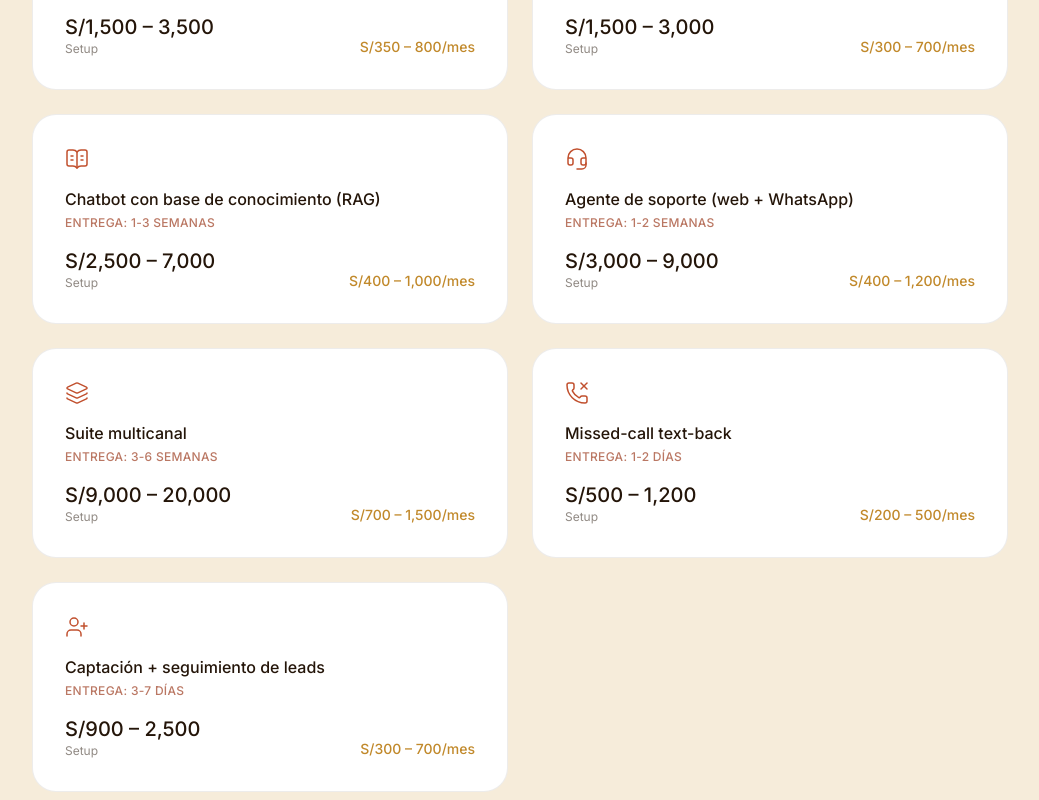
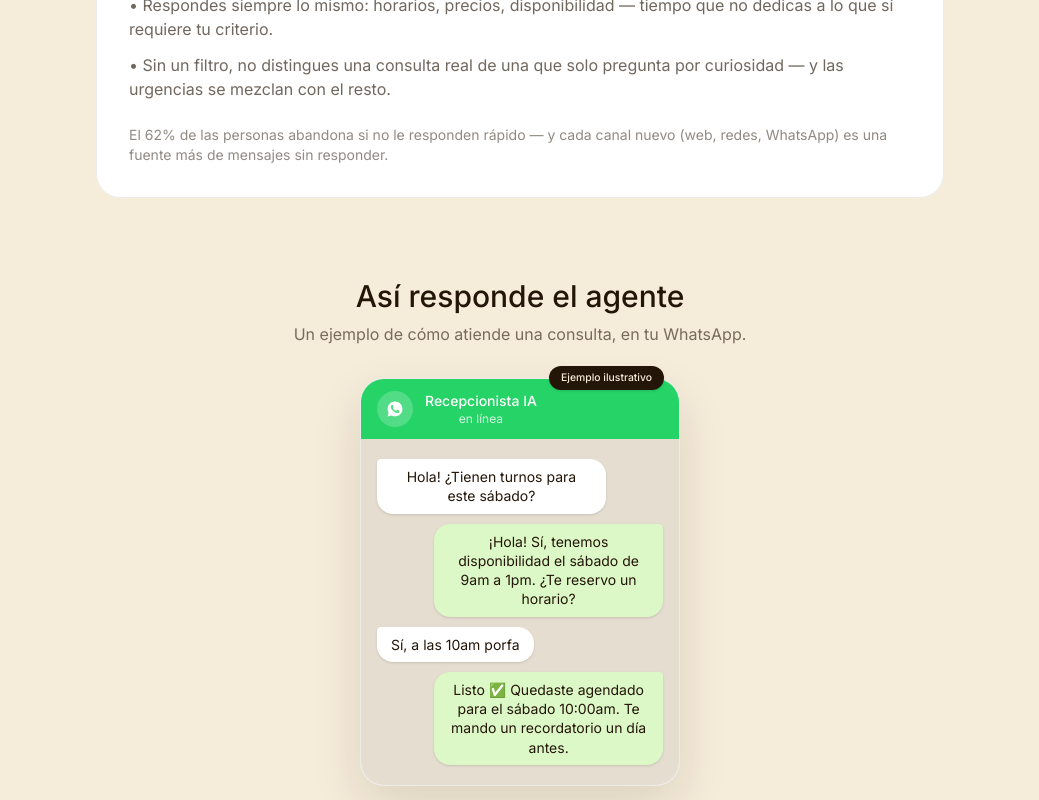
Before and after one commit to ByteSam/samia-web, a Next.js app: page /servicios/agentes-ia in a window 1280 px wide. Shown: the part 900-1700 px from the top of the page, without its empty margins (120-1159 px from the left). Built offline with nearby package versions, Linux system fonts and the light colour scheme.

Commit message:
Add problem/solution/process sections to agentes-ia service page

```diff
--- a/src/app/servicios/agentes-ia/page.tsx
+++ b/src/app/servicios/agentes-ia/page.tsx
@@ -14,6 +14,8 @@ import GarantiaSection from "@/components/GarantiaSection";
 import FAQSection from "@/components/FAQSection";
 import CatalogGrid from "@/components/CatalogGrid";
 import FinalCTA from "@/components/FinalCTA";
+import ProblemSection from "@/components/ProblemSection";
+import WhatsAppMockup from "@/components/WhatsAppMockup";
 
 export const metadata: Metadata = {
   title: "Agentes de WhatsApp con IA para negocios en Perú",
@@ -115,6 +117,30 @@ export default function AgentesIAPage() {
         </Reveal>
       </section>
 
+      {/* QUÉ PROBLEMA RESUELVE */}
+      <ProblemSection
+        titulo="Cada minuto sin responder es un cliente que se va con otro negocio."
+        bullets={[
+          "Las consultas llegan a toda hora — fuera de tu horario, en fin de semana, mientras atiendes a alguien más — y quedan sin responder.",
+          "Respondes siempre lo mismo: horarios, precios, disponibilidad — tiempo que no dedicas a lo que sí requiere tu criterio.",
+          "Sin un filtro, no distingues una consulta real de una que solo pregunta por curiosidad — y las urgencias se mezclan con el resto.",
+        ]}
+        stat="El 62% de las personas abandona si no le responden rápido — y cada canal nuevo (web, redes, WhatsApp) es una fuente más de mensajes sin responder."
+      />
+
+      {/* MOCKUP — así se ve resuelto */}
+      <section className="mx-auto max-w-4xl px-6 pb-16 text-center">
+        <Reveal>
+          <h2 className="text-2xl font-medium text-ink md:text-3xl">Así responde el agente</h2>
+          <p className="mt-2 text-ink/60">Un ejemplo de cómo atiende una consulta, en tu WhatsApp.</p>
+          <div className="mt-8 flex justify-center">
+            <div className="w-full max-w-xs">
+              <WhatsAppMockup />
+            </div>
+          </div>
+        </Reveal>
+      </section>
+
       <CatalogGrid items={CATALOGO}>
         <Reveal delay={240}>
           <p className="text-sm text-ink/50">
@@ -123,6 +149,45 @@ export default function AgentesIAPage() {
           </p>
         </Reveal>
       </CatalogGrid>
+
+      {/* CÓMO TRABAJAMOS */}
+      <section className="mx-auto max-w-4xl px-6 pb-20">
+        <Reveal>
+          <h2 className="text-2xl font-medium text-ink md:text-3xl">Cómo trabajamos</h2>
+        </Reveal>
+        <ol className="mt-8 space-y-6">
+          {[
+            {
+              t: "Diagnóstico",
+              d: "Vemos juntos dónde estás perdiendo clientes y qué necesita tu negocio — 30 min por WhatsApp, sin costo.",
+            },
+            {
+              t: "Configuración",
+              d: "Entreno el agente con la información real de tu negocio: precios, horarios, servicios, tono.",
+            },
+            {
+              t: "Implementación",
+              d: "Lo conecto a tu WhatsApp y lo probamos juntos antes de que hable con tus clientes.",
+            },
+            {
+              t: "Soporte",
+              d: "Ajustes, monitoreo y mejoras continuas — no desaparezco después de la entrega.",
+            },
+          ].map((step, i) => (
+            <Reveal key={step.t} delay={i * 80}>
+              <li className="flex gap-4">
+                <span className="flex h-9 w-9 shrink-0 items-center justify-center rounded-full border border-ink/15 font-medium text-ink">
+                  {i + 1}
+                </span>
+                <div>
+                  <p className="font-medium text-ink">{step.t}</p>
+                  <p className="text-sm text-ink/60">{step.d}</p>
+                </div>
+              </li>
+            </Reveal>
+          ))}
+        </ol>
+      </section>
 
       <GarantiaSection condicion="el agente no te ahorra tiempo ni recupera clientes" />
 
```
